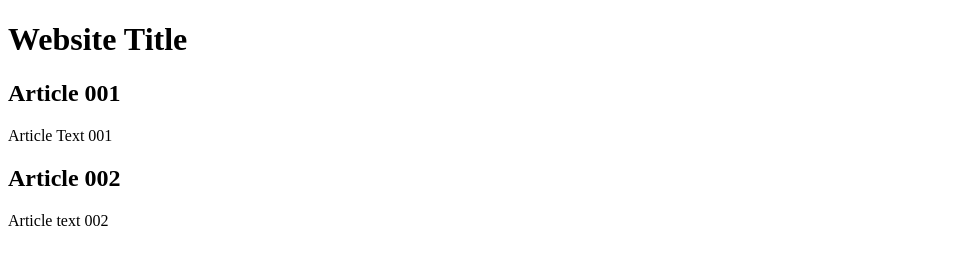
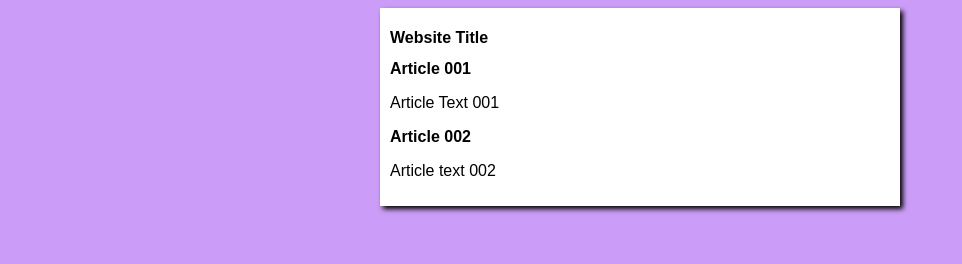
Before and after one commit to Affns0/website-design, a plain HTML site: page index.html in a window 1280 px wide. Shown: the whole page, without its empty margins (0-962 px from the left). Drawn offline with Linux system fonts and the light colour scheme.

Commit message:
I started the design

```diff
--- a/index.html
+++ b/index.html
@@ -5,6 +5,7 @@
     <meta http-equiv="X-UA-Compatible" content="IE=edge">
     <meta name="viewport" content="width=device-width, initial-scale=1.0">
     <title>Website Title</title>
+    <link rel="stylesheet" href="style/style.css">
 </head>
 <body>
     <main>
--- /dev/null
+++ b/style/style.css
@@ -0,0 +1,16 @@
+* {
+    font-family: Arial, Helvetica, sans-serif;
+    font-size: 16px;
+}
+
+body {
+    background-color:rgb(204, 157, 248);
+}
+
+main {
+    background-color: white;
+    width: 500px;
+    margin: auto;
+    padding: 10px;
+    box-shadow: 3px 3px 5px rgba(0, 0, 0.473);
+}
```
